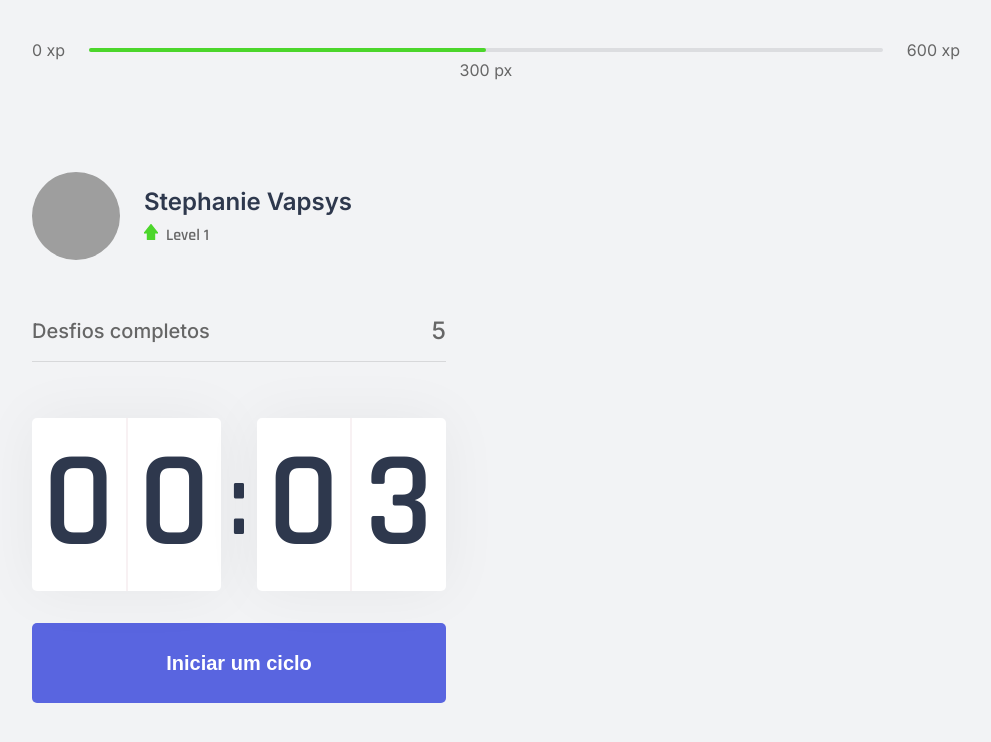
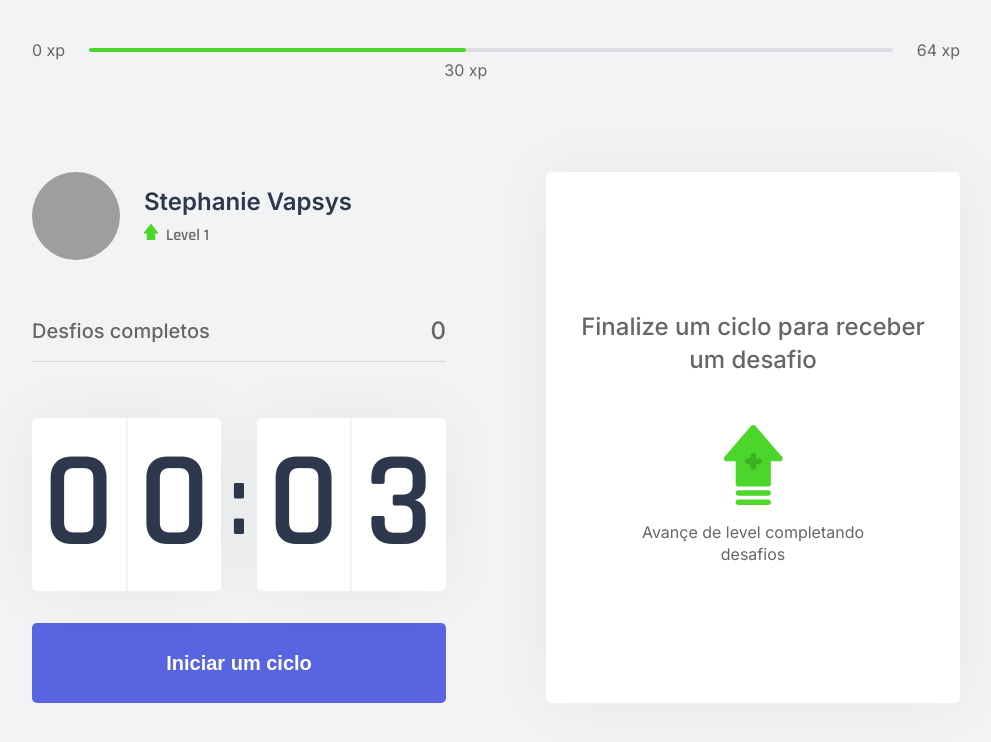
Before and after one commit to stevapsys/moveit-next, a Next.js app: page / in a window 1280 px wide. Shown: the top 742 px of the page, without its empty margins (144-1135 px from the left). Built offline with nearby package versions, Linux system fonts and the light colour scheme; grey boxes are pictures that could not be loaded.

Commit message:
criando contextos e box challenges

```diff
--- /dev/null
+++ b/challenges.json
@@ -0,0 +1,62 @@
+[
+    {
+      "type": "body",
+      "description": "Estique um de seus braços com a palma da mão virada para frente e puxe os dedos para cima por 10 segundos por mão.",
+      "amount": 80
+    },
+    {
+      "type": "body",
+      "description": "Estique seu braço contra o peito e puxe-o utilizando o outro braço por 10 segundos por braço.",
+      "amount": 60
+    },
+    {
+      "type": "body",
+      "description": "Puxe seu pescoço com a ajuda da mão para a direita e para a esquerda, permanecendo na posição por alguns segundos.",
+      "amount": 70
+    },
+    {
+      "type": "body",
+      "description": "Com as duas mãos na parte de trás da cabeça, leve-a para baixo, alongando a parte de trás da região.",
+      "amount": 60
+    },
+    {
+      "type": "body",
+      "description": "Cruze as pernas e desça com as mãos esticadas em direção ao chão. Repita o movimento com a outra perna na frente.",
+      "amount": 100
+    },
+    {
+      "type": "body",
+      "description": "Sentado, abra as pernas e tente encostar as palmas das mãos no chão, repita 3 vezes por 5 segundos.",
+      "amount": 80
+    },
+    {
+      "type": "body",
+      "description": "Puxe o joelho de encontro ao peito e segure, troque de perna após 10 segundos.",
+      "amount": 50
+    },
+    {
+      "type": "body",
+      "description": "Sentado, cruze uma perna e incline seu tronco à frente, troque de perna após 10 segundos.",
+      "amount": 80
+    },
+    {
+      "type": "eye",
+      "description": "Sentado, feche os olhos e cubra-os com as palmas da mão durante 2 minutos, depois abra normalmente.",
+      "amount": 90
+    },
+    {
+      "type": "eye",
+      "description": "Em algum ambiente aberto, olhe o mais longe que puder em quatro direções por 3s, mexa apenas os olhos. Repita 3 vezes.",
+      "amount": 140
+    },
+    {
+      "type": "eye",
+      "description": "Usando os polegares, massage a área abaixo das sobrancelhas em movimentos circulares por 15 segundos.",
+      "amount": 70
+    },
+    {
+      "type": "body",
+      "description": "Em pé, gire a cintura o máximo que puder para a esquerda, segure por cinco segundos. Repita para a direita.",
+      "amount": 90
+    }
+  ]
--- /dev/null
+++ b/src/components/ChallengeBox.tsx
@@ -0,0 +1,53 @@
+import { useContext } from 'react';
+import { ChallengesContext } from '../contexts/ChallengesContext';
+import style from '../style/components/ChallengeBox.module.css'
+
+export function ChallengeBox() {
+
+    const  {activeChallenge, resetChallenge} = useContext(ChallengesContext);
+
+    // console.log(contextData)
+
+
+
+    return(
+        <div className={style.challengeBoxContainer}>
+            { activeChallenge ? (
+                <div className={style.challengeActive}>
+                    <header>Ganhe {activeChallenge.amount} xp</header>
+                    <main>
+                        <img src={`icons/${activeChallenge.type}.svg`} />
+                        <strong>Novo desafio</strong>
+                        <p>{activeChallenge.description}</p>
+                    </main>
+
+                    <footer>
+                        <button
+                        type="button"
+                        className={style.challengeFailedButton}
+                        onClick={resetChallenge}
+                        >
+                            Falhei
+                        </button>
+
+                        <button
+                        type="button"
+                        className={style.challengeSuccededButton}
+
+                        >
+                            Completei
+                        </button>
+                    </footer>
+                </div>
+            ) : (
+                <div className={style.challengeNotActive}>
+                <strong>Finalize um ciclo para receber um desafio</strong>
+                <p>
+                    <img src="icons/level-up.svg" alt="Level Up"/>
+                    Avançe de level completando desafios
+                </p>
+            </div>
+            )}
+        </div>
+    )
+}
--- a/src/components/CompletedChallenges.tsx
+++ b/src/components/CompletedChallenges.tsx
@@ -1,10 +1,15 @@
+import { ChallengesContext } from '../contexts/ChallengesContext'
 import style from '../style/components/CompletedChallenges.module.css'
+import { useContext } from 'react';
+
 
 export function CompletedChallenges() {
+    const { challengesCompleted } = useContext(ChallengesContext);
+
     return(
         <div className={style.completedChallengesContainer}>
             <span>Desfios completos</span>
-            <span>5</span>
+            <span>{ challengesCompleted }</span>
         </div>
     )
 }
--- a/src/components/Countdown.tsx
+++ b/src/components/Countdown.tsx
@@ -1,9 +1,11 @@
-import { useState, useEffect } from 'react';
+import { useState, useEffect, useContext } from 'react';
+import { ChallengesContext } from '../contexts/ChallengesContext';
 import style from '../style/components/Countdown.module.css'
 
 let countdownTimeout: NodeJS.Timeout;
 
 export function Countdown() {
+    const { startNewChallenge } = useContext(ChallengesContext);
     const [time, setTime] = useState( 0.05 * 60 );
     const [isActive, setIsActive] = useState(false);
     const [hasFinished, setHasFinished] = useState(false);
@@ -35,6 +37,7 @@ export function Countdown() {
        } else if (isActive && time == 0) {
             setHasFinished(true);
             setIsActive(false);
+            startNewChallenge();
        }
     }, [isActive, time])
 
--- a/src/components/ExperienceBar.tsx
+++ b/src/components/ExperienceBar.tsx
@@ -1,18 +1,25 @@
+import { useContext } from 'react';
+import { ChallengesContext } from '../contexts/ChallengesContext';
+
 import style from '../style/components/ExperienceBar.module.css'
 
 export function ExperienceBar() {
+    const { currentExperience, experienceToNextLevel} = useContext(ChallengesContext)
+
+    const percentToNextLevel = Math.round(currentExperience * 100) / experienceToNextLevel;
+
     return(
         <header className={style.experienceBar}>
             <span>
                 0 xp
             </span>
             <div>
-                <div style={{ width: '50%'}}></div>
-                <span className={style.currentExperience} style={{ left: '50%'}}> 300 px</span>
+                <div style={{ width: `${percentToNextLevel}%` }}></div>
+                <span className={style.currentExperience} style={{ left: `${percentToNextLevel}%`}}> { currentExperience } xp</span>
 
             </div>
             <span>
-                600 xp
+               {experienceToNextLevel} xp
             </span>
         </header>
     )
--- /dev/null
+++ b/src/contexts/ChallengesContext.tsx
@@ -0,0 +1,58 @@
+import { createContext, useState, ReactNode } from 'react';
+
+import challenges from '../../challenges.json';
+
+interface Challenge {
+    type: 'body' | 'eye';
+    description: string;
+    amount: number;
+}
+
+interface ChallengesContextData {level: number;
+    currentExperience: number;
+    challengesCompleted: number;
+    levelUp: ()=> void;
+    startNewChallenge: ()=> void
+    activeChallenge: Challenge;
+    resetChallenge: ()=> void;
+    experienceToNextLevel: number}
+
+interface ChallengesProviderProps {
+    children: ReactNode;
+}
+
+export const ChallengesContext = createContext({} as ChallengesContextData);
+
+
+export function ChallengesProvider({children}) {
+
+  const [level, setLevel] = useState(1);
+  const [currentExperience, setCurrentExperience] = useState(30);
+  const [challengesCompleted, setChallengesCompleted] = useState(0);
+
+  const [activeChallenge, setActiveChallenge] = useState(null)
+
+  const experienceToNextLevel = Math.pow((level + 1) * 4, 2)
+
+  function levelUp() {
+    setLevel(level + 1)
+  }
+
+  function startNewChallenge() {
+      const randomChallengeIndex = Math.floor(Math.random() * challenges.length)
+      const challenge = challenges[randomChallengeIndex];
+
+      setActiveChallenge(challenge)
+  }
+
+  function resetChallenge() {
+    setActiveChallenge(null);
+  }
+
+    return (
+        <ChallengesContext.Provider value={{level, currentExperience, challengesCompleted, levelUp, startNewChallenge, activeChallenge, resetChallenge, experienceToNextLevel}}>
+            {children}
+        </ChallengesContext.Provider>
+
+    )
+}
--- a/src/pages/_app.tsx
+++ b/src/pages/_app.tsx
@@ -1,7 +1,14 @@
 import '../style/global.css';
+import { useState } from 'react';
+import { ChallengesProvider } from '../contexts/ChallengesContext'
 
 function MyApp({ Component, pageProps }) {
-  return <Component {...pageProps} />
+
+  return (
+    <ChallengesProvider>
+          <Component {...pageProps} />
+    </ChallengesProvider>
+    )
 }
 
 export default MyApp
--- a/src/pages/index.tsx
+++ b/src/pages/index.tsx
@@ -2,6 +2,7 @@ import { ExperienceBar } from '../components/ExperienceBar';
 import { Profile } from '../components/Profile';
 import { CompletedChallenges } from '../components/CompletedChallenges';
 import { Countdown } from '../components/Countdown';
+import { ChallengeBox } from '../components/ChallengeBox';
 
 import Head from 'next/head';
 
@@ -20,10 +21,9 @@ export default function Home() {
           <Profile />
           <CompletedChallenges />
           <Countdown />
-
         </div>
         <div>
-
+          <ChallengeBox />
         </div>
       </section>
     </div>
--- /dev/null
+++ b/src/style/components/ChallengeBox.module.css
@@ -0,0 +1,101 @@
+.challengeBoxContainer{
+    height: 100%;
+    background: var(--white);
+    border-radius: 5px;
+    box-shadow: 0 0 60px rgba(0, 0, 0, 0.05);
+    padding: 1.5rem 2rem;
+    display: flex;
+    flex-direction: column;
+    align-items: center;
+    justify-content: center;
+    text-align: center;
+    font-family: 'Inter';
+}
+
+.challengeNotActive {
+    display: flex;
+    flex-direction: column;
+    align-items: center;
+}
+
+.challengeNotActive strong {
+    font-size: 1.5rem;
+    font-weight: 500;
+    line-height: 1.4;
+}
+
+.challengeNotActive p {
+    display: flex;
+    flex-direction: column;
+    align-items: center;
+    line-height: 1.4;
+    max-width: 70%;
+    margin-top: 3rem;
+}
+
+.challengeNotActive p img{
+    margin-bottom: 1rem;
+}
+
+.challengeActive {
+    height: 100%;
+    display: flex;
+    flex-direction: column;
+}
+
+.challengeActive header {
+    color: var(--blue);
+    font-weight: 600;
+    font-size: 1.25rem;
+    padding: 0 2rem 1.5rem;
+    border-bottom: 1px solid var(--gray-line);
+}
+
+.challengeActive main {
+    flex: 1;
+    display: flex;
+    flex-direction: column;
+    align-items: center;
+    justify-content: center;
+}
+
+.challengeActive main strong {
+    font-size: 2rem;
+    font-weight: 600;
+    color: var(--title);
+    margin: 1.5rem 0 1rem;
+}
+
+.challengeActive main p {
+    line-height: 1.5;
+}
+
+.challengeActive footer {
+    display: grid;
+    grid-template-columns: 1fr 1fr;
+    gap: 1rem;
+}
+
+.challengeActive footer button {
+    height: 3rem;
+    display: flex;
+    align-items: center;
+    justify-content: center;
+    border: 0;
+    border-radius: 5px;
+    color: var(--white);
+    font-size: 1rem;
+    font-weight: 600;
+}
+
+.challengeActive footer button.challengeFailedButton {
+    background: var(--red);
+}
+
+.challengeActive footer button.challengeSuccededButton {
+    background: var(--green);
+}
+
+.challengeActive footer button:hover{
+    filter: brightness(0.9);
+}
```
